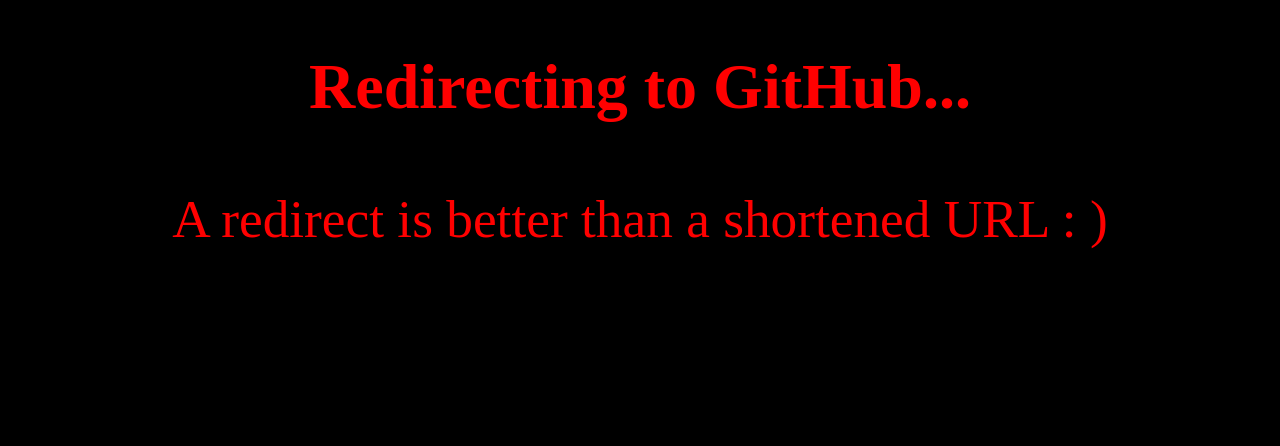
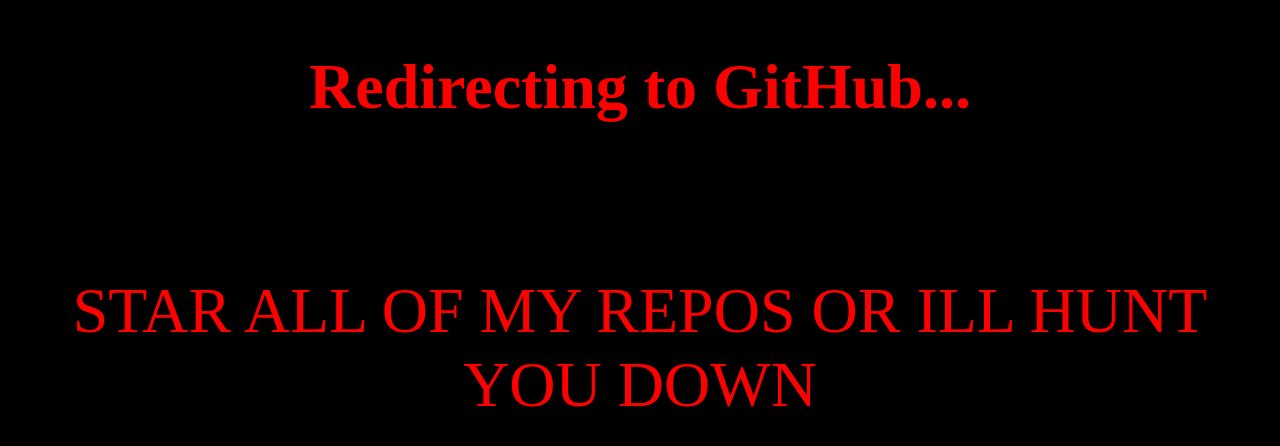
Before and after one commit to Svxy/git, a plain HTML site: page docs/index.html in a window 1280 px wide. Drawn offline with Linux system fonts and the light colour scheme.

Commit message:
........................

```diff
--- a/docs/index.html
+++ b/docs/index.html
@@ -1,7 +1,7 @@
 <!DOCTYPE html>
 <html>
   <head>
-    <meta http-equiv="refresh" content="2;URL='https://github.com/svxy'"/>
+    <meta http-equiv="refresh" content="1;URL='https://github.com/svxy'"/>
     <link rel="stylesheet" href="style.css"/>
     <link rel="icon" type="image/svg+xml" href="img/github-mark.svg">
     <link rel="icon" type="image/svg+xml" href="img/github-mark-white.svg">
@@ -10,6 +10,7 @@
   </head>
   <body>
     <p><b>Redirecting to GitHub...</b></p>
-    <p><sup>A redirect is better than a shortened URL : )</sup></p>
+    <br><br>
+    <p>STAR ALL OF MY REPOS OR ILL HUNT YOU DOWN</p>
   </body>
 </html>
```
